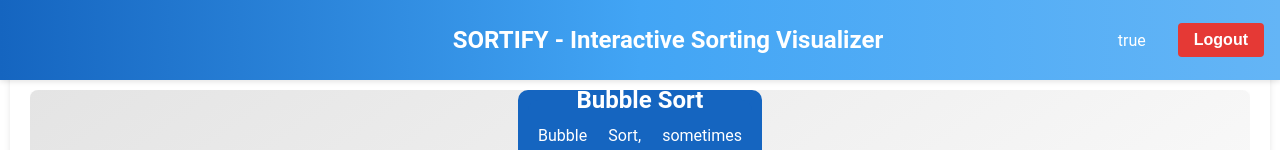
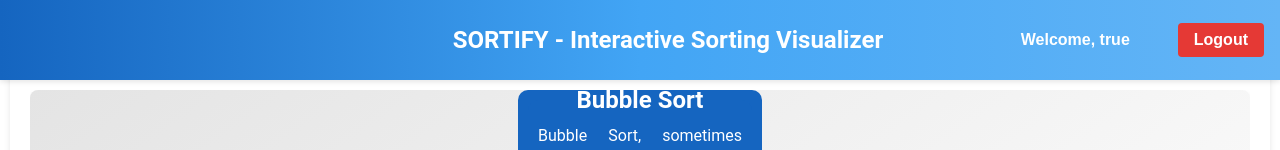
Before and after one commit to Ch-Sai-Jaswanth/vraj, a React (Create React App) app: page /home in a window 1280 px wide. Shown: the top 150 px of the page. Built offline with nearby package versions, Linux system fonts and the light colour scheme; sample sign-in values are in the browser's storage.

Commit message:
Modified styling for comparison and size for bars

```diff
--- a/src/Components/BarGraph.js
+++ b/src/Components/BarGraph.js
@@ -126,7 +126,7 @@ const BarGraph = ({ array, sortingAlgorithm }) => {
             left: '50%',
             transform: 'translate(-50%, -50%)',
             color: 'black',
-            fontSize: '18px',
+            fontSize: `${60 / Math.sqrt(array.length)}px`,
             fontWeight: 'bold',
           }}
     >
--- a/src/Components/Header.js
+++ b/src/Components/Header.js
@@ -15,7 +15,7 @@ const Header = ({ loggedInUser, handleLogout }) => {
       <div className="header-login">
         {loggedInUser && (
           <div className="logged-in-user">
-            <span>{loggedInUser}</span>
+            <span>Welcome, {loggedInUser}</span>
             <button className="logout-button" onClick={handleLogout}>
               Logout
             </button>
--- a/src/styles/ControlPanel.css
+++ b/src/styles/ControlPanel.css
@@ -110,3 +110,7 @@ button:disabled {
   outline: none;
   box-shadow: 0 0 5px rgba(231, 76, 60, 0.5);
 }
+
+.comparison-result h3 {
+  margin: 10px 0;
+}
--- a/src/styles/Header.css
+++ b/src/styles/Header.css
@@ -61,5 +61,7 @@
 }
 
 .logged-in-user span {
-  margin-right: 1rem;
+  margin-right: 2rem;
+  font-family: Sans-serif;
+  font-weight: bold;
 }
```
